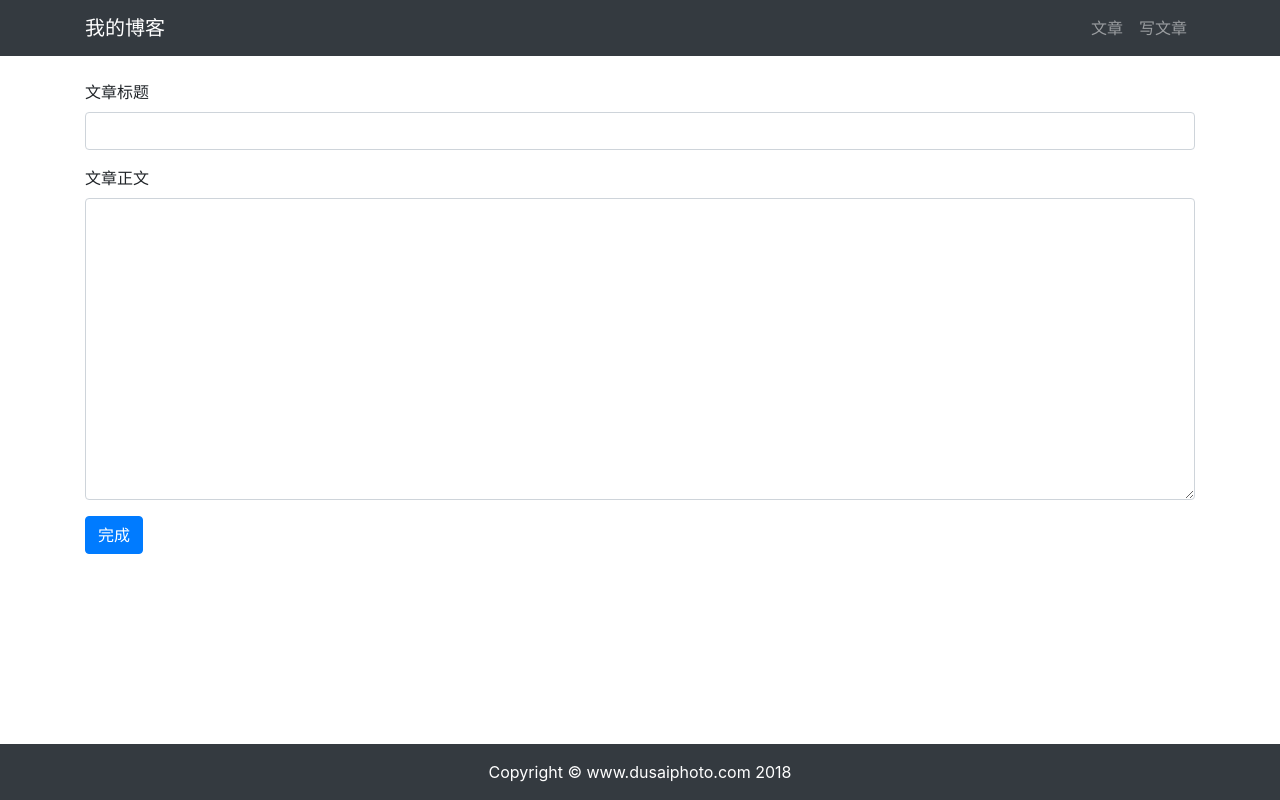
After one commit to wangzhihaiSF/my_blog, a Django app: page /article/article-create/ in a window 1280 px wide. The commit adds this page. Run offline with Django 3.2, Linux system fonts and the light colour scheme; some libraries are stand-ins or nearby versions.

Commit message:
添加文章创建功能

```diff
--- /dev/null
+++ b/article/forms.py
@@ -0,0 +1,9 @@
+from django.forms import ModelForm
+
+from article.models import ArticlePost
+
+
+class ArticlePostForm(ModelForm):
+    class Meta:
+        model = ArticlePost
+        fields = ("title", "body")
--- a/article/urls.py
+++ b/article/urls.py
@@ -6,5 +6,6 @@ app_name = "article"
 
 urlpatterns = [
     path("article-list", views.article_list, name="article_list"),
-    path("article-detail/<int:article_id>/", views.article_detail, name="article_detail")
+    path("article-detail/<int:article_id>/", views.article_detail, name="article_detail"),
+    path("article-create/", views.article_create, name="article_create"),
 ]
--- a/article/views.py
+++ b/article/views.py
@@ -1,8 +1,10 @@
 import markdown
+from django.contrib.auth.models import User
 from django.http import HttpResponse
-from django.shortcuts import render
+from django.shortcuts import render, redirect
 
 # Create your views here.
+from article.forms import ArticlePostForm
 from article.models import ArticlePost
 
 
@@ -20,3 +22,24 @@ def article_detail(request, article_id):
     ])
     context = {"article": article}
     return render(request, "article/detail.html", context)
+
+
+def article_create(request):
+    # 判断用户是否提交数据
+    if request.method == "POST":
+        # 将提交的数据赋值到表单中
+        article_post_form = ArticlePostForm(data=request.POST)
+        if article_post_form.is_valid():
+            new_article = article_post_form.save(commit=False)
+            new_article.author = User.objects.get(id=1)
+            new_article.save()
+            return redirect("article:article_list")
+        else:
+            return HttpResponse("表单内容有误，请重新填写")
+    else:
+        # 创建表单类实例
+        article_post_form = ArticlePostForm()
+        # 赋值上下文
+        context = {'article_post_form': article_post_form}
+        # 返回模板
+        return render(request, 'article/create.html', context)
--- /dev/null
+++ b/templates/article/create.html
@@ -0,0 +1,36 @@
+
+<!-- extends表明此页面继承自 base.html 文件 -->
+{% extends "base.html" %} {% load static %}
+<!-- 写入 base.html 中定义的 title -->
+{% block title %} 写文章 {% endblock title %}
+<!-- 写入 base.html 中定义的 content -->
+{% block content %}
+<!-- 写文章表单 -->
+<div class="container">
+    <div class="row">
+        <div class="col-12">
+            <br>
+            <!-- 提交文章的表单 -->
+            <form method="post" action=".">
+                <!-- Django中需要POST数据的地方都必须有csrf_token -->
+                {% csrf_token %}
+                <!-- 文章标题 -->
+                <div class="form-group">
+                    <!-- 标签 -->
+                    <label for="title">文章标题</label>
+                    <!-- 文本框 -->
+                    <input type="text" class="form-control" id="title" name="title">
+                </div>
+                <!-- 文章正文 -->
+                <div class="form-group">
+                    <label for="body">文章正文</label>
+                    <!-- 文本区域 -->
+                    <textarea type="text" class="form-control" id="body" name="body" rows="12"></textarea>
+                </div>
+                <!-- 提交按钮 -->
+                <button type="submit" class="btn btn-primary">完成</button>
+            </form>
+        </div>
+    </div>
+</div>
+{% endblock content %}
--- a/templates/header.html
+++ b/templates/header.html
@@ -10,8 +10,12 @@
       <ul class="navbar-nav">
         <!-- 条目 -->
         <li class="nav-item">
-          <a class="nav-link" href="{% url 'article:article_list' %}">文章</a>
+            <a class="nav-link" href="{% url 'article:article_list' %}">文章</a>
         </li>
+        <li>
+            <a class="nav-link" href="{% url 'article:article_create' %}">写文章</a>
+        </li>
+
       </ul>
     </div>
 
```
Also changed, not shown: db.sqlite3.
